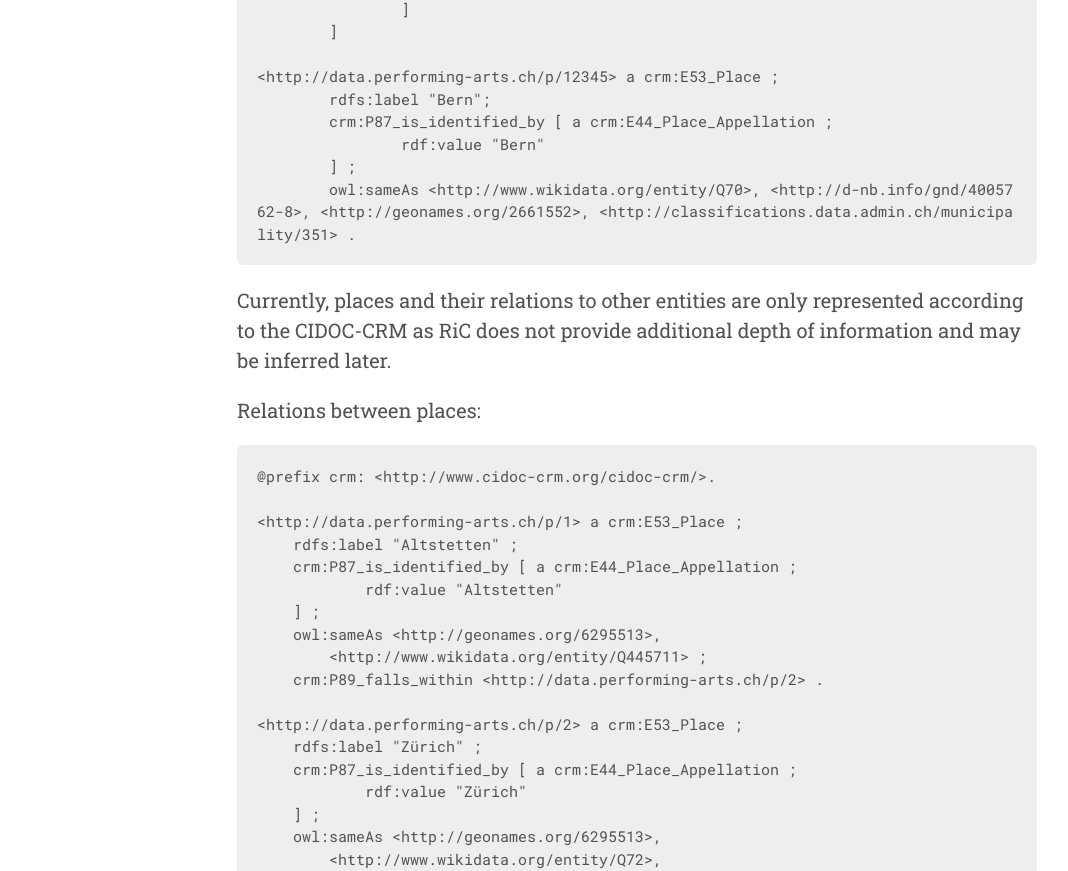
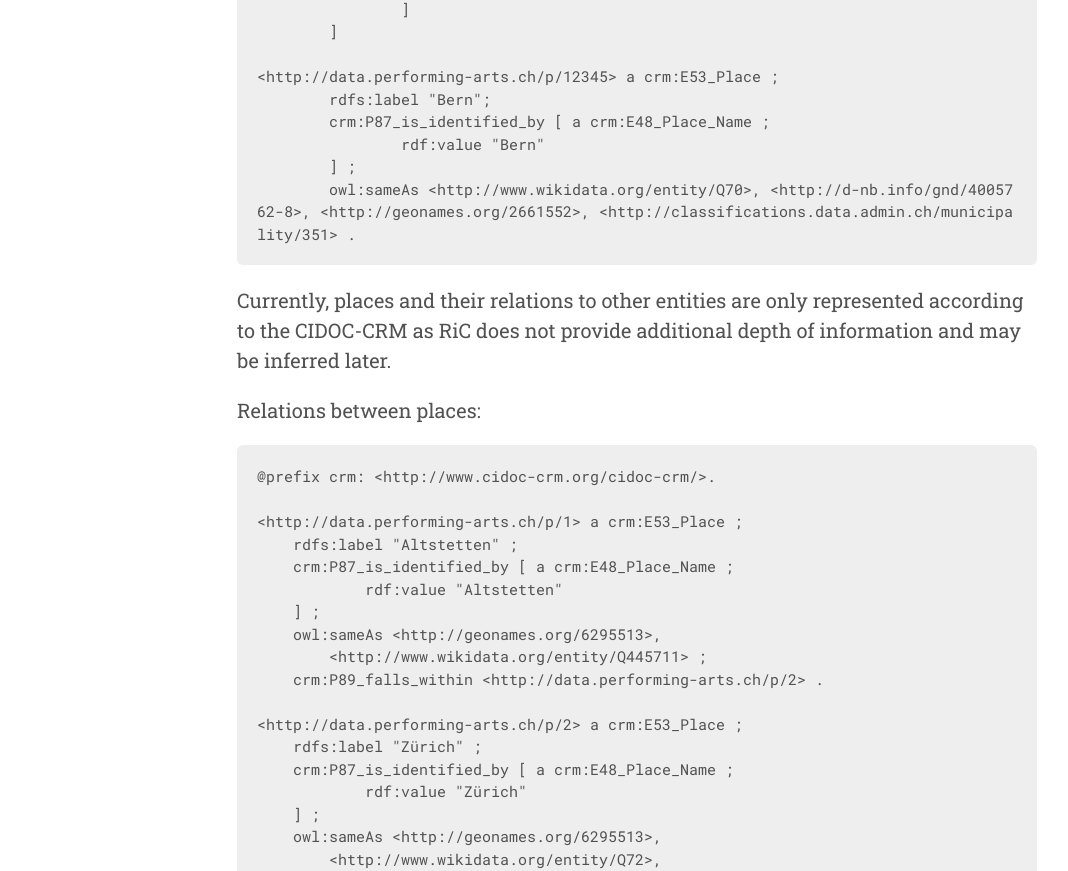
Before and after one commit to sapa/spa-specifications, a Jekyll site: the page built from places.md, in a window 1280 px wide and 1400 px high, scrolled down 393 px. Shown: the part 419-1290 px from the top of the window, without its empty margins (3-1071 px from the left). Built offline with Jekyll 4.4.1, drawn with Linux system fonts in a browser that asks for light colours; some of the changed text lies outside the part shown.

Commit message:
changed appellations

```diff
--- a/places.md
+++ b/places.md
@@ -26,7 +26,7 @@ A legal body in the city of Bern:
 
 <http://data.performing-arts.ch/p/12345> a crm:E53_Place ;
 	rdfs:label "Bern";
-	crm:P87_is_identified_by [ a crm:E44_Place_Appellation ;
+	crm:P87_is_identified_by [ a crm:E48_Place_Name ;
 		rdf:value "Bern"
 	] ;
 	owl:sameAs <http://www.wikidata.org/entity/Q70>, <http://d-nb.info/gnd/4005762-8>, <http://geonames.org/2661552>, <http://classifications.data.admin.ch/municipality/351> .
@@ -35,6 +35,8 @@ A legal body in the city of Bern:
 <!-- TODO: add geo data -->
 
 <!-- TODO: Should the address be machine readable? -->
+
+<!-- TODO: Use E48 Place Name instead of E44? -->
 
 Currently, places and their relations to other entities are only represented according to the CIDOC-CRM as RiC does not provide additional depth of information and may be inferred later.
 
@@ -46,7 +48,7 @@ Relations between places:
 
 <http://data.performing-arts.ch/p/1> a crm:E53_Place ;
     rdfs:label "Altstetten" ;
-    crm:P87_is_identified_by [ a crm:E44_Place_Appellation ;
+    crm:P87_is_identified_by [ a crm:E48_Place_Name ;
             rdf:value "Altstetten"
     ] ;
     owl:sameAs <http://geonames.org/6295513>,
@@ -55,7 +57,7 @@ Relations between places:
 
 <http://data.performing-arts.ch/p/2> a crm:E53_Place ;
     rdfs:label "Zürich" ;
-    crm:P87_is_identified_by [ a crm:E44_Place_Appellation ;
+    crm:P87_is_identified_by [ a crm:E48_Place_Name ;
             rdf:value "Zürich"
     ] ;
     owl:sameAs <http://geonames.org/6295513>,
@@ -67,7 +69,7 @@ Relations between places:
 
 <http://data.performing-arts.ch/p/3> a crm:E53_Place ;
     rdfs:label "Kanton Zürich" ;
-    crm:P87_is_identified_by [ a crm:E44_Place_Appellation ;
+    crm:P87_is_identified_by [ a crm:E48_Place_Name ;
             rdf:value "Kanton Zürich"
     ] ;
     owl:sameAs <http://geonames.org/2657895>,
@@ -79,7 +81,7 @@ Relations between places:
 
 <http://data.performing-arts.ch/p/4> a crm:E53_Place ;
     rdfs:label "Schweiz" ;
-    crm:P87_is_identified_by [ a crm:E44_Place_Appellation ;
+    crm:P87_is_identified_by [ a crm:E48_Place_Name ;
             rdf:value "Schweiz"
     ] ;
     owl:sameAs <http://geonames.org/2658434>,
```
Also changed, not shown: actors.md (+2 -2 lines), identities.md (+3 -3 lines).
